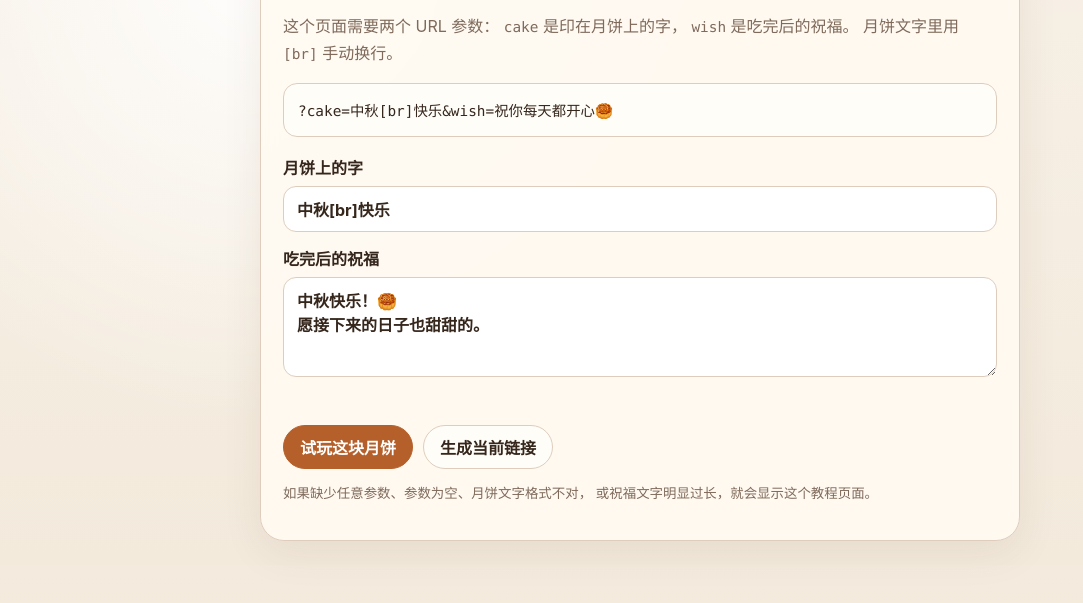
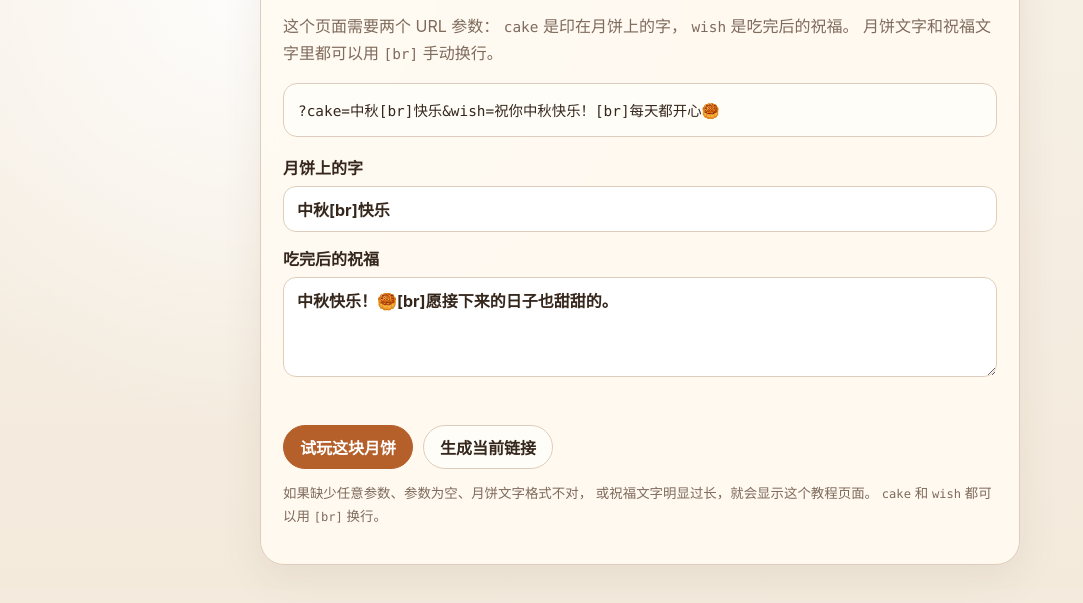
Before and after one commit to CMDHL/Mooncake, a plain HTML site: page index.html in a window 1280 px wide. Shown: the part 93-696 px from the top of the page, without its empty margins (0-1083 px from the left). Drawn offline with Linux system fonts and the light colour scheme.

Commit message:
allow line break in wish as well

```diff
--- a/index.html
+++ b/index.html
@@ -407,11 +407,11 @@
         这个页面需要两个 URL 参数：
         <code>cake</code> 是印在月饼上的字，
         <code>wish</code> 是吃完后的祝福。
-        月饼文字里用 <code>[br]</code> 手动换行。
+        月饼文字和祝福文字里都可以用 <code>[br]</code> 手动换行。
       </p>
 
       <div class="example">
-        <code>?cake=中秋[br]快乐&amp;wish=祝你每天都开心🥮</code>
+        <code>?cake=中秋[br]快乐&amp;wish=祝你中秋快乐！[br]每天都开心🥮</code>
       </div>
 
       <div class="fields">
@@ -429,8 +429,7 @@
           <textarea
             id="wishInput"
             aria-label="吃完后的祝福"
-          >中秋快乐！🥮
-愿接下来的日子也甜甜的。</textarea>
+          >中秋快乐！🥮[br]愿接下来的日子也甜甜的。</textarea>
         </label>
       </div>
 
@@ -462,6 +461,7 @@
       <p class="tiny">
         如果缺少任意参数、参数为空、月饼文字格式不对，
         或祝福文字明显过长，就会显示这个教程页面。
+        <code>cake</code> 和 <code>wish</code> 都可以用 <code>[br]</code> 换行。
       </p>
     </section>
 
@@ -805,12 +805,19 @@
           .map(part => part.trim());
       }
 
+      function parseWish(raw) {
+        return String(raw ?? "")
+          .replace(/\[br\]/gi, "\n")
+          .trim();
+      }
+
       function validate(rawCake, rawWish) {
         const rawCakeString = String(rawCake ?? "");
-        const wish = String(rawWish ?? "").trim();
+        const rawWishString = String(rawWish ?? "");
+        const wish = parseWish(rawWishString);
         const lines = parseCake(rawCakeString);
 
-        if (!rawCakeString.trim() || !wish) {
+        if (!rawCakeString.trim() || !rawWishString.trim() || !wish) {
           return {
             ok: false,
             msg: "需要同时提供 cake 和 wish 两个参数。"
```
